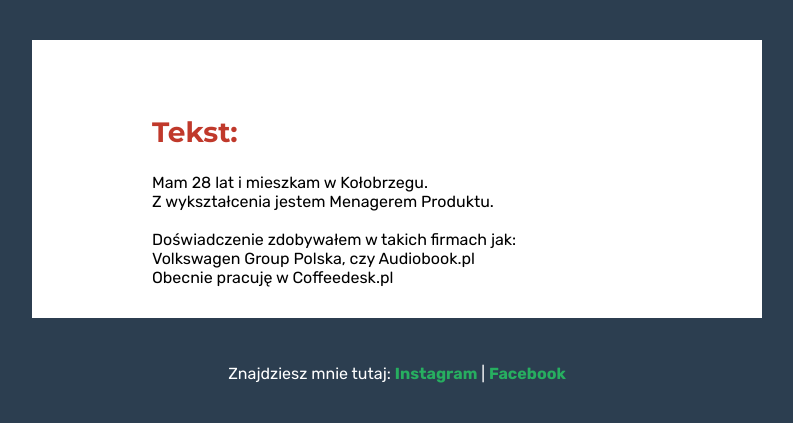
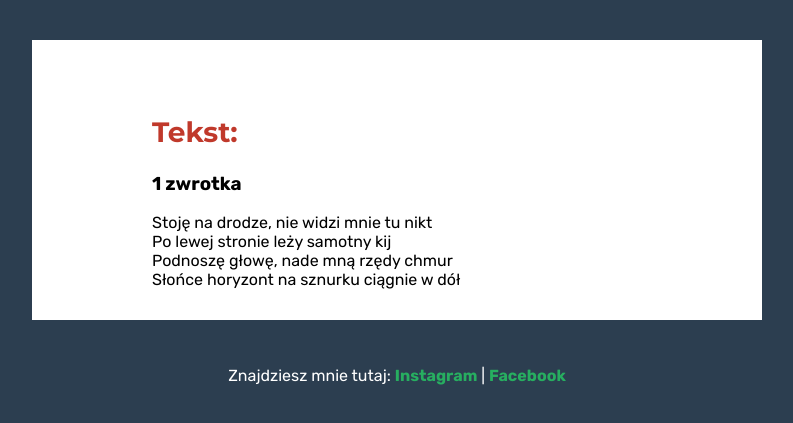
Before and after one commit to smoko1/learning-git-2, a plain HTML site: page index.html in a window 1280 px wide. Shown: the part 177-600 px from the top of the page, without its empty margins (243-1036 px from the left). Drawn offline with Linux system fonts and the light colour scheme.

Commit message:
Add first verse in index.html

```diff
--- a/index.html
+++ b/index.html
@@ -14,7 +14,11 @@
     <main class="container">
         <section class="about">
             <h2>Tekst:</h2>
-            <p>Mam 28 lat i mieszkam w Kołobrzegu.<br>Z wykształcenia jestem Menagerem Produktu.<br><br>Doświadczenie zdobywałem w takich firmach jak:<br> Volkswagen Group Polska, czy Audiobook.pl<br> Obecnie pracuję w Coffeedesk.pl </p>
+            <h3>1 zwrotka</h3>
+            <p>Stoję na drodze, nie widzi mnie tu nikt<br>
+                Po lewej stronie leży samotny kij<br>
+                Podnoszę głowę, nade mną rzędy chmur<br>
+                Słońce horyzont na sznurku ciągnie w dół</p>
         </section>
     </main>
 <footer>
```
